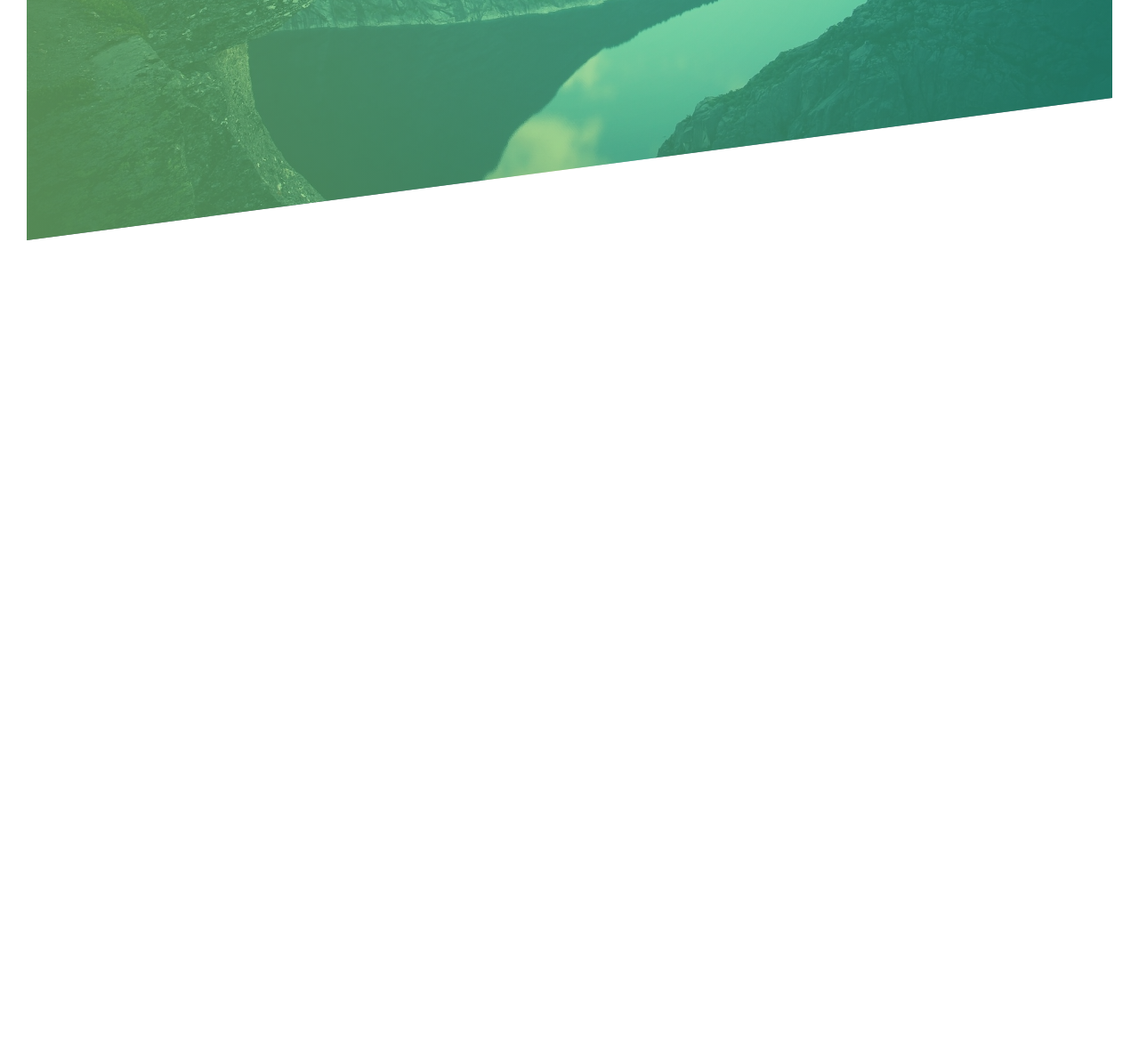
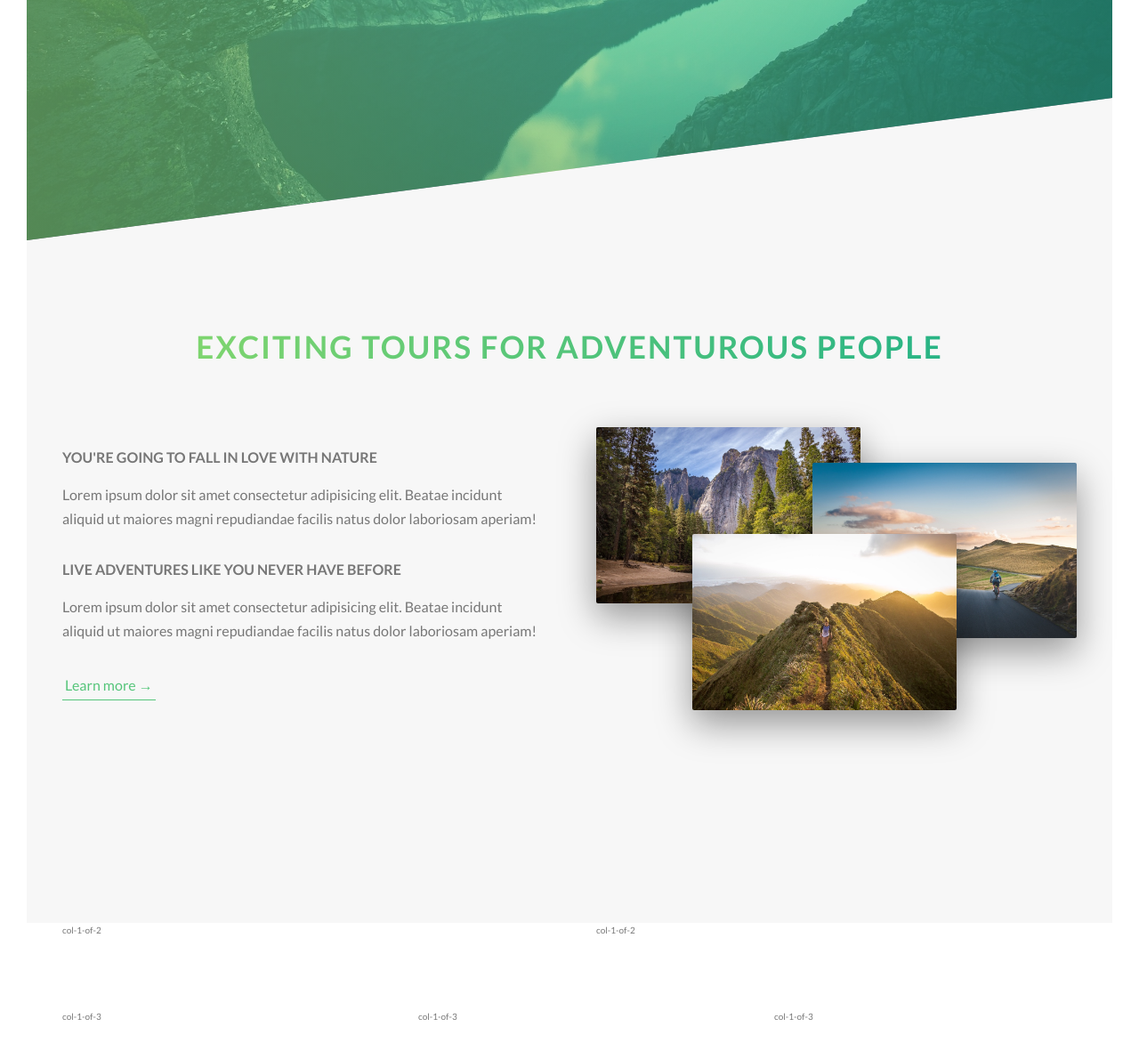
Before and after one commit to silvestrevivo/natours-css, a website with bundled scripts: page index.html in a window 1280 px wide. Shown: the part 520-1701 px from the top of the page at 89% size. Before the commit the page ends 820 px from the top, so only its background shows below. Built offline with nearby package versions, Linux system fonts and the light colour scheme.

Commit message:
first section completed

```diff
--- a/index.html
+++ b/index.html
@@ -37,8 +37,135 @@
 
             <a href="#" class="btn btn--white btn--animated">Discover our tours</a>
         </div>
+    </header>
 
-    </header>
+    <main>
+        <section class="section-about">
+            <div class="u-center-text u-margin-bottom-8">
+                <h2 class="heading-secondary u-center-text">exciting tours for adventurous people</h2>
+            </div>
+
+            <div class="row">
+                <div class="col-1-of-2">
+                    <h3 class="heading-tertiary u-margin-bottom-15">you're going to fall in love with nature</h3>
+                    <p class="paragraph">
+                        Lorem ipsum dolor sit amet consectetur adipisicing elit. Beatae incidunt aliquid ut maiores magni repudiandae facilis natus dolor laboriosam aperiam!
+                    </p>
+
+                    <h3 class="heading-tertiary u-margin-bottom-15">live adventures like you never have before</h3>
+                    <p class="paragraph">
+                        Lorem ipsum dolor sit amet consectetur adipisicing elit. Beatae incidunt aliquid ut maiores magni repudiandae facilis natus dolor laboriosam aperiam!
+                    </p>
+
+                    <a href="#" class="btn-text">Learn more &rarr;</a>
+                </div>
+
+                <div class="col-1-of-2">
+                    <div class="composition">
+                        <img src="./img/nat-1-large.jpg" alt="Photo1" class="composition__photo composition__photo--p1">
+                        <img src="./img/nat-2-large.jpg" alt="Photo2" class="composition__photo composition__photo--p2">
+                        <img src="./img/nat-3-large.jpg" alt="Photo3" class="composition__photo composition__photo--p3">
+                    </div>
+                </div>
+            </div>
+        </section>
+    </main>
+
+
+
+
+    <section class="grid-test">
+        <div class="row">
+            <div class="col-1-of-2">
+                col-1-of-2
+            </div>
+            <div class="col-1-of-2">
+                col-1-of-2
+            </div>
+        </div>
+
+        <div class="row">
+            <div class="col-1-of-3">
+                col-1-of-3
+            </div>
+            <div class="col-1-of-3">
+                col-1-of-3
+            </div>
+            <div class="col-1-of-3">
+                col-1-of-3
+            </div>
+        </div>
+    </section>
+
+
+    <!-- <section class="grid-test">
+        <div class="row">
+            <div class="col-1-of-2">
+                col 1 of 2
+            </div>
+            <div class="col-1-of-2">
+                col 1 of 2
+            </div>
+        </div>
+
+        <div class="row">
+            <div class="col-1-of-3">
+                col 1 of 3
+            </div>
+            <div class="col-1-of-3">
+                col 1 of 3
+            </div>
+            <div class="col-1-of-3">
+                col 1 of 3
+            </div>
+        </div>
+
+        <div class="row">
+            <div class="col-1-of-3">
+                col 1 of 3
+            </div>
+            <div class="col-2-of-3">
+                col 2 of 3
+            </div>
+        </div>
+
+        <div class="row">
+            <div class="col-1-of-4">
+                col 1 of 4
+            </div>
+            <div class="col-1-of-4">
+                col 1 of 4
+            </div>
+            <div class="col-1-of-4">
+                col 1 of 4
+            </div>
+            <div class="col-1-of-4">
+                col 1 of 4
+            </div>
+        </div>
+
+        <div class="row">
+            <div class="col-1-of-4">
+                col 1 of 4
+            </div>
+            <div class="col-1-of-4">
+                col 1 of 4
+            </div>
+            <div class="col-2-of-4">
+                col 2 of 4
+            </div>
+        </div>
+
+        <div class="row">
+            <div class="col-1-of-4">
+                col 1 of 4
+            </div>
+            <div class="col-3-of-4">
+                col 3 of 4
+            </div>
+        </div>
+    </section> -->
+
 
     <!-- javascript to bundle sass -->
     <script src="./index.js"></script>
--- a/sass/abstract/_mixins.scss
+++ b/sass/abstract/_mixins.scss
@@ -0,0 +1,7 @@
+@mixin clearfix{
+    &::after {
+        content: '';
+        display: table;
+        clear: both;
+    }
+}
--- a/sass/abstract/_variables.scss
+++ b/sass/abstract/_variables.scss
@@ -1,7 +1,17 @@
+//Colors
 $col-primary-light: #7ed56f;
 $col-primary: #55c57a;
 $col-primary-dark: #28b485;
 
 $col-black: #000;
 $col-grey-dark: #777;
+$col-grey-light-1: #f7f7f7;
 $col-white: #fff;
+
+//Grid
+$grid-width: 114rem;
+$gutter-vertical: 8rem;
+$gutter-horizontal: 6rem;
+
+//fontsize
+$default-font-size: 1.6rem;
--- a/sass/base/_typography.scss
+++ b/sass/base/_typography.scss
@@ -33,3 +33,34 @@
         backface-visibility: hidden;
     }
 }
+
+.heading-secondary {
+    font-size: 3.5rem;
+    text-transform: uppercase;
+    font-weight: 700;
+    background-image: linear-gradient(to right, $col-primary-light, $col-primary-dark);
+    -webkit-background-clip: text;
+    color: transparent;
+    display: inline-block;
+    letter-spacing: 2px;
+    transition: all .2s ease-in-out;
+
+    &:hover{
+        transform: skewY(2deg) skewX(15deg) scale(1.1);
+        text-shadow: .5rem 1rem 2rem rgba($col-black, .2);
+    }
+}
+
+ .heading-tertiary{
+    font-size: $default-font-size;
+    font-weight: 700;
+    text-transform: uppercase;
+}
+
+.paragraph{
+    font-size: $default-font-size;
+
+    &:not(:last-child){
+        margin-bottom: 3rem;
+    }
+}
--- a/sass/base/_utilities.scss
+++ b/sass/base/_utilities.scss
@@ -0,0 +1,11 @@
+.u-center-text {
+    text-align: center;
+}
+
+.u-margin-bottom-15 {
+    margin-bottom: 1.5rem;
+}
+
+.u-margin-bottom-8 {
+    margin-bottom: 8rem;
+}
--- a/sass/components/_button.scss
+++ b/sass/components/_button.scss
@@ -8,10 +8,11 @@
         border-radius: 10rem;
         transition: all .2s ease;
         position: relative;
-        font-size: 1.6rem;
+        top: 0;
+        font-size: $default-font-size;
     }
     &:hover{
-        transform: translateY(-0.3rem);
+        top: -5px;
         box-shadow: 0 1rem 2rem rgba($col-black, 0.2);
         &::after{
             transform: scaleX(1.7) scaleY(1.4);
@@ -19,7 +20,7 @@
         }
     }
     &:active{
-        transform: translateY(-1px);
+        top: -1px;
         box-shadow: 0 0.5rem 1rem rgba($col-black, 0.2);
     }
 
@@ -54,3 +55,28 @@
         backface-visibility: hidden;
     }
 }
+
+.btn-text {
+    &:link,
+    &:visited{
+        font-size: $default-font-size;
+        color: $col-primary;
+        display: inline-block;
+        text-decoration: none;
+        border-bottom: 1px solid $col-primary;
+        padding: 3px;
+        transition: all .2s;
+    }
+
+    &:hover{
+        background-color: $col-primary;
+        color: $col-white;
+        box-shadow: 0 1rem 2rem rgba($col-black, .15);
+        transform: translateY(-2px);
+    }
+
+    &:active{
+        box-shadow: 0 .5rem 1rem rgba($col-black, .15);
+        transform: translateY(0px);
+    }
+}
--- /dev/null
+++ b/sass/components/_composition.scss
@@ -0,0 +1,39 @@
+.composition{
+    position: relative;
+
+    &__photo {
+        width: 55%;
+        box-shadow: 0 1.5rem 4rem rgba($col-black, .4);
+        border-radius: 2px;
+        position: absolute;
+        z-index: 10;
+        transition: all .2s;
+        outline-offset: 15px;
+
+        &--p1{
+            left: 0;
+            top: -2rem;
+        }
+
+        &--p2{
+            right: 0;
+            top: 2rem;
+        }
+
+        &--p3{
+            left: 20%;
+            top: 10rem;
+        }
+
+        &:hover{
+            outline: 1.5rem solid $col-primary;
+            transform: scale(1.1) translateY(-10px);
+            box-shadow: 0 2.5rem 4rem rgba($col-black, .5);
+            z-index: 20;
+        }
+    }
+
+    &:hover &__photo:not(:hover){
+        transform: scale(.85);
+    }
+}
--- /dev/null
+++ b/sass/layout/_grid.scss
@@ -0,0 +1,48 @@
+.row {
+    max-width: $grid-width;
+    margin: 0 auto;
+
+    &:not(:last-child) {
+        margin-bottom: $gutter-vertical;
+    }
+
+    @include clearfix;
+
+    [class^='col-'] {
+        float: left;
+
+        &:not(:last-child) {
+            margin-right: $gutter-horizontal;
+        }
+    }
+
+    .col-1-of-2 {
+        width: calc((100% - #{$gutter-horizontal}) / 2);
+    }
+
+    .col-1-of-3 {
+        width: calc((100% - 2 * #{$gutter-horizontal}) / 3);
+    }
+
+    .col-2-of-3 {
+        width: calc(
+            2 * ((100% - 2 * #{$gutter-horizontal}) / 3) + #{$gutter-horizontal}
+        );
+    }
+
+    .col-1-of-4 {
+        width: calc((100% - 3 * #{$gutter-horizontal}) / 4);
+    }
+
+    .col-2-of-4 {
+        width: calc(
+            2 * ((100% - 3 * #{$gutter-horizontal}) / 4) + #{$gutter-horizontal}
+        );
+    }
+
+    .col-3-of-4 {
+        width: calc(
+            3 * ((100% - 3 * #{$gutter-horizontal}) / 4) + 2 * #{$gutter-horizontal}
+        );
+    }
+}
--- a/sass/pages/_home.scss
+++ b/sass/pages/_home.scss
@@ -0,0 +1,5 @@
+.section-about{
+    background-color: $col-grey-light-1;
+    padding: 25rem 0;
+    margin-top: -20vh;
+}
--- a/sass/style.scss
+++ b/sass/style.scss
@@ -9,7 +9,9 @@
 @import 'base/utilities';
 
 @import "components/button.scss";
+@import "components/composition.scss";
 
+@import "layout/grid.scss";
 @import "layout/header.scss";
 
 @import 'pages/home';
```
